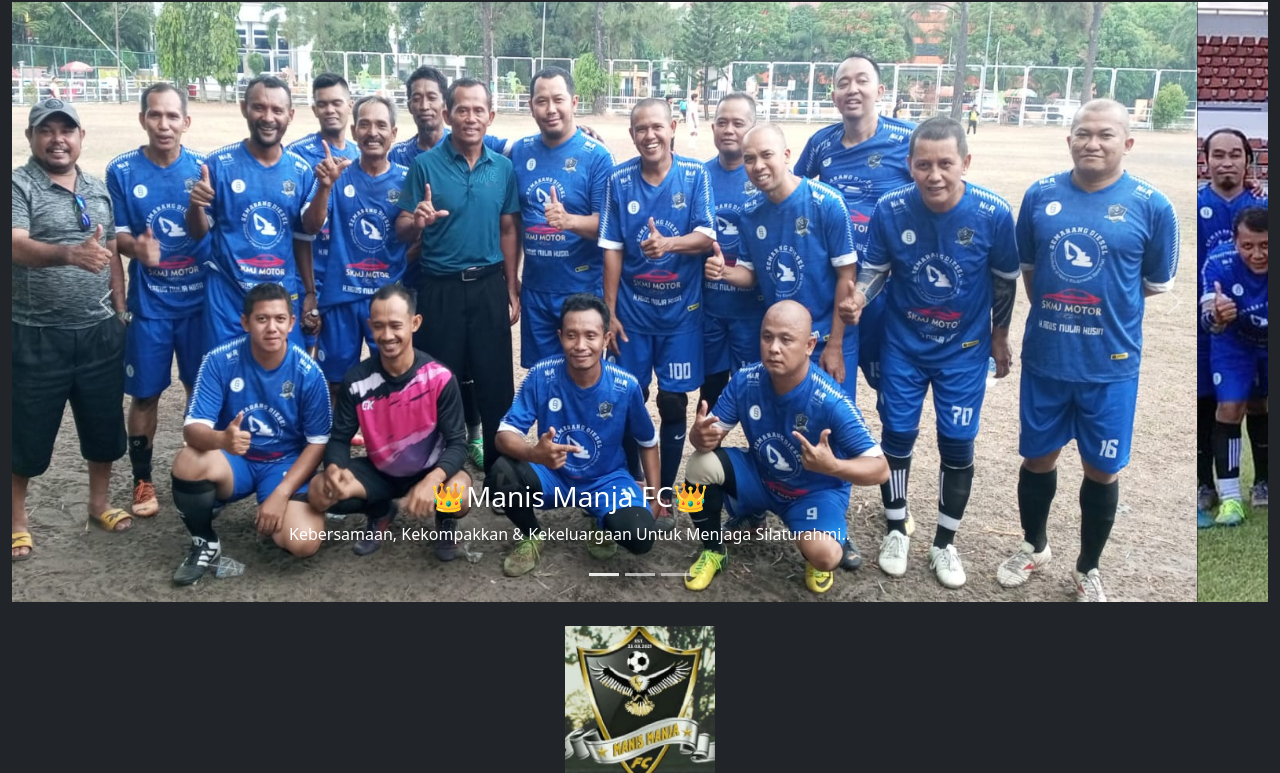
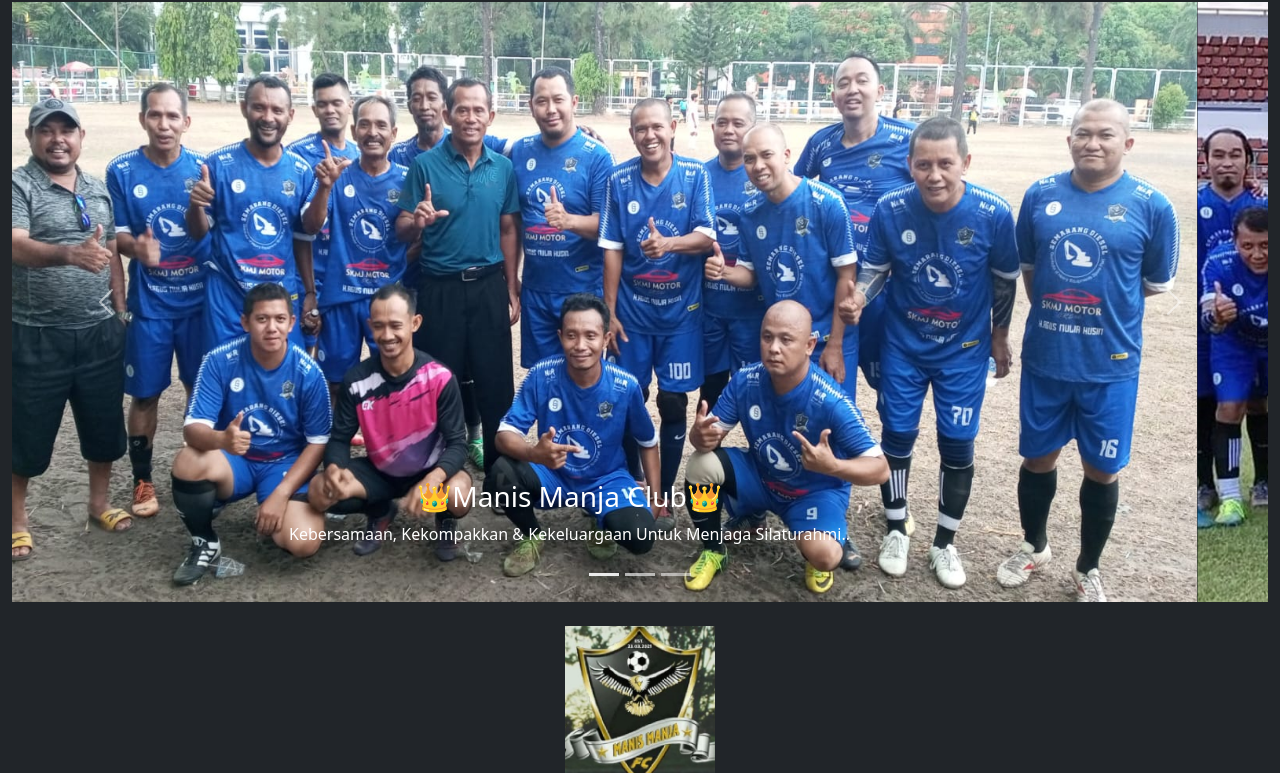
Before and after one commit to zuied/mmafc, a plain HTML site: page index.html in a window 1280 px wide. Shown: the part 54-827 px from the top of the page. Drawn offline with nearby package versions, Linux system fonts and the light colour scheme.

Commit message:
Update index.html
Perubahan pada judul di header

```diff
--- a/index.html
+++ b/index.html
@@ -58,7 +58,7 @@
     <div class="carousel-item active">
       <img src="assets/slide1.jpeg" class="d-block w-100" alt="..." style="height: 600px;">
       <div class="carousel-caption">
-        <h3>👑Manis Manja FC👑</h3>
+        <h3>👑Manis Manja Club👑</h3>
         <p>Kebersamaan, Kekompakkan & Kekeluargaan Untuk Menjaga Silaturahmi..</p>
       </div>
     </div>
```
